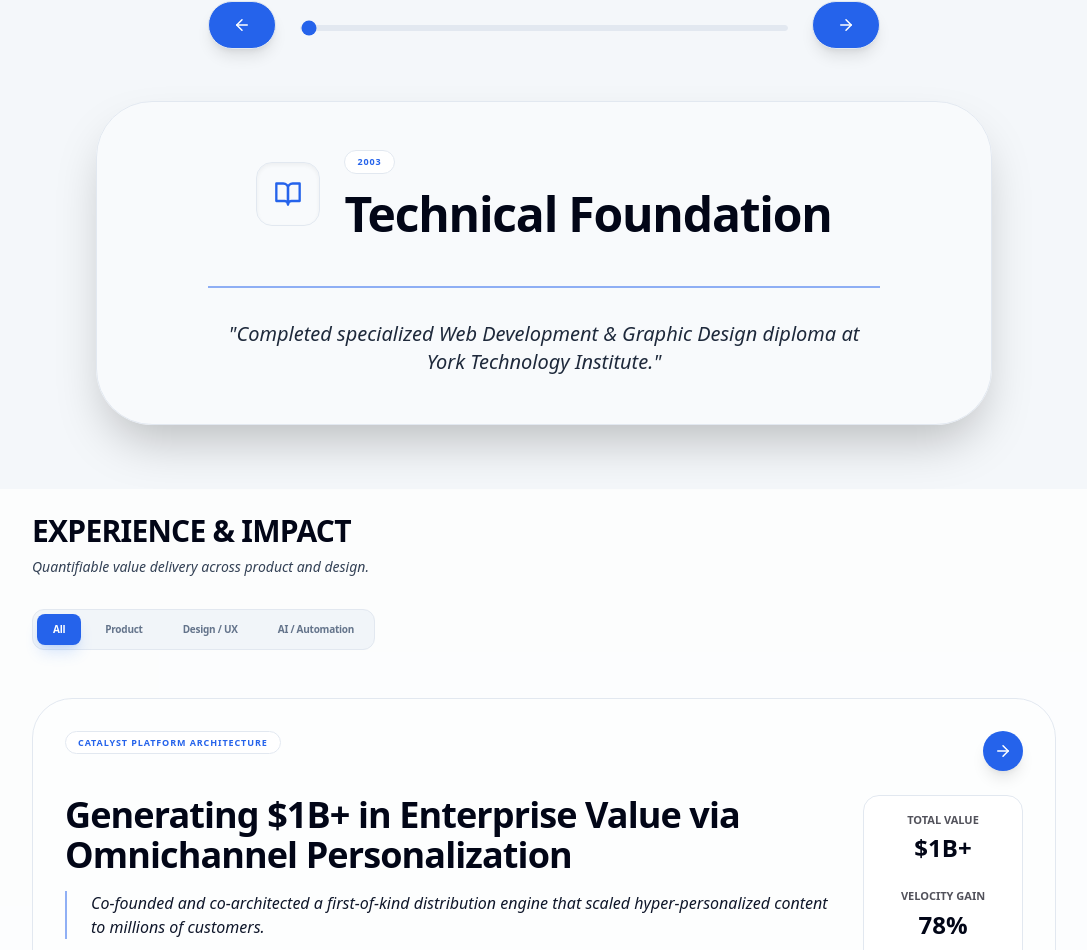
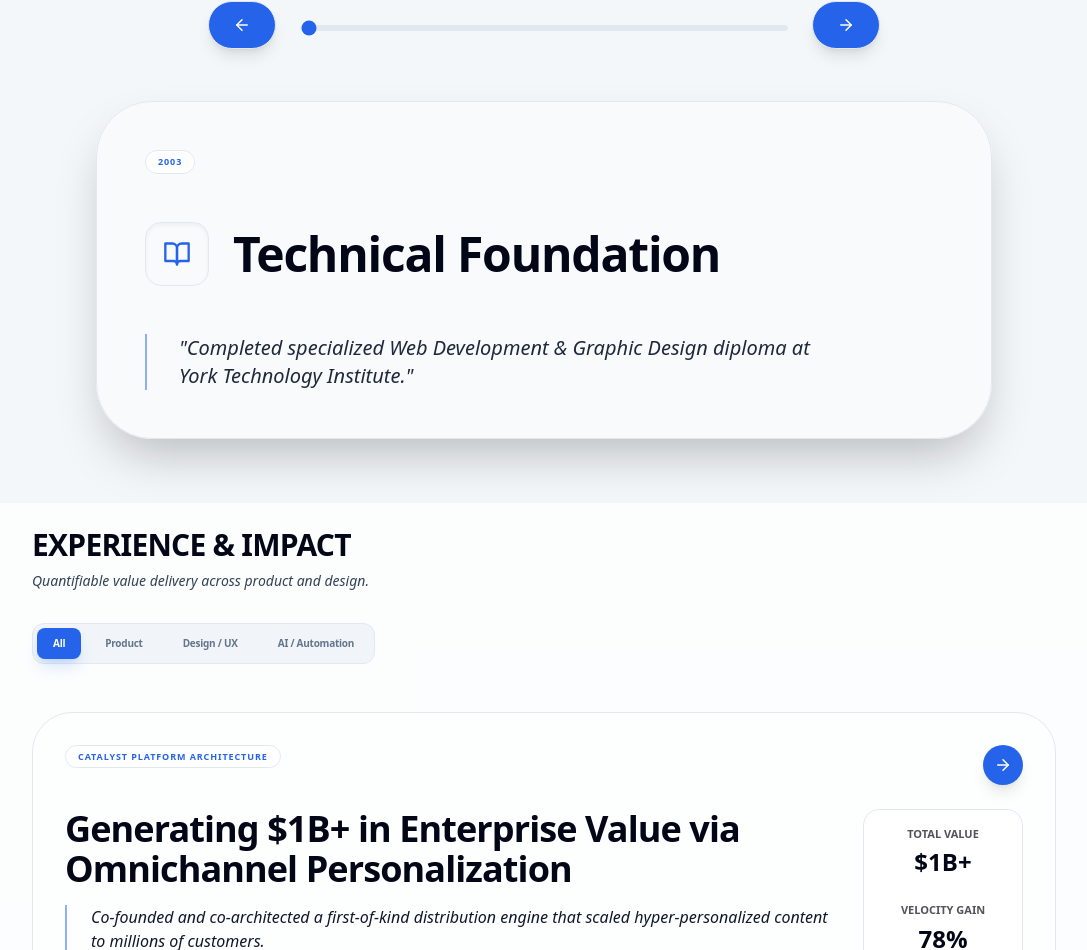
Before and after one commit to leblancns07/portfolio, a React (Vite) app: page / in a window 1280 px wide. Shown: the part 1127-2077 px from the top of the page, without its empty margins (96-1183 px from the left). Built offline with nearby package versions, Linux system fonts and the light colour scheme.

Commit message:
Update to design

```diff
--- a/src/App.jsx
+++ b/src/App.jsx
@@ -561,17 +561,16 @@ const App = () => {
 
           <div className="w-full max-w-4xl">
             <div className={`p-8 md:p-12 ${t.cardBg} border ${t.cardBorder} ${t.cardHover} rounded-[2.5rem] md:rounded-[3.5rem] shadow-2xl relative overflow-hidden group/card transition-all duration-500`}>
-                <div className="relative flex flex-col items-center text-center">
-                    <div className="flex items-center justify-center gap-4 md:gap-6 mb-8 w-full px-4">
+                <div className="relative flex flex-col items-start text-left">
+                    <div className={`${t.itemBg} ${t.accentText} rounded-full px-3 py-1 text-[9px] font-black uppercase tracking-widest border ${t.itemBorder} mb-12 w-fit text-center`}>{journeyPoints[activeJourneyStep].year}</div>
+
+                    <div className="flex items-center gap-4 md:gap-6 mb-8 w-full">
                         <div className={`w-12 h-12 md:w-16 md:h-16 ${t.bg} border ${t.itemBorder} rounded-xl md:rounded-2xl flex items-center justify-center ${t.accentText} shadow-inner shrink-0 relative group/icon`}>
                           {React.cloneElement(journeyPoints[activeJourneyStep].icon, { size: isDarkMode ? 24 : 28 })}
                         </div>
-                        <div className="flex flex-col items-start text-left">
-                          <div className={`${t.itemBg} ${t.accentText} rounded-full px-3 py-1 text-[9px] font-black uppercase tracking-widest border ${t.itemBorder} mb-4 w-fit text-center`}>{journeyPoints[activeJourneyStep].year}</div>
-                          <h3 className={`text-2xl md:text-5xl font-bold ${t.heading} tracking-tight leading-tight`}>{journeyPoints[activeJourneyStep].title}</h3>
-                        </div>
+                        <h3 className={`text-2xl md:text-5xl font-bold ${t.heading} tracking-tight leading-tight`}>{journeyPoints[activeJourneyStep].title}</h3>
                     </div>
-                    <p className={`${t.text} text-lg md:text-xl leading-relaxed italic border-l-0 border-t-2 ${t.accentBorder} pt-8 mt-4 max-w-2xl`}>
+                    <p className={`${t.text} text-lg md:text-xl leading-relaxed italic border-l-2 ${t.accentBorder} pl-8 mt-4 max-w-2xl`}>
                       &quot;{journeyPoints[activeJourneyStep].desc}&quot;
                     </p>
                 </div>
```
Also changed, not shown: 4 other files (tests, documents, lock files or other folders).
